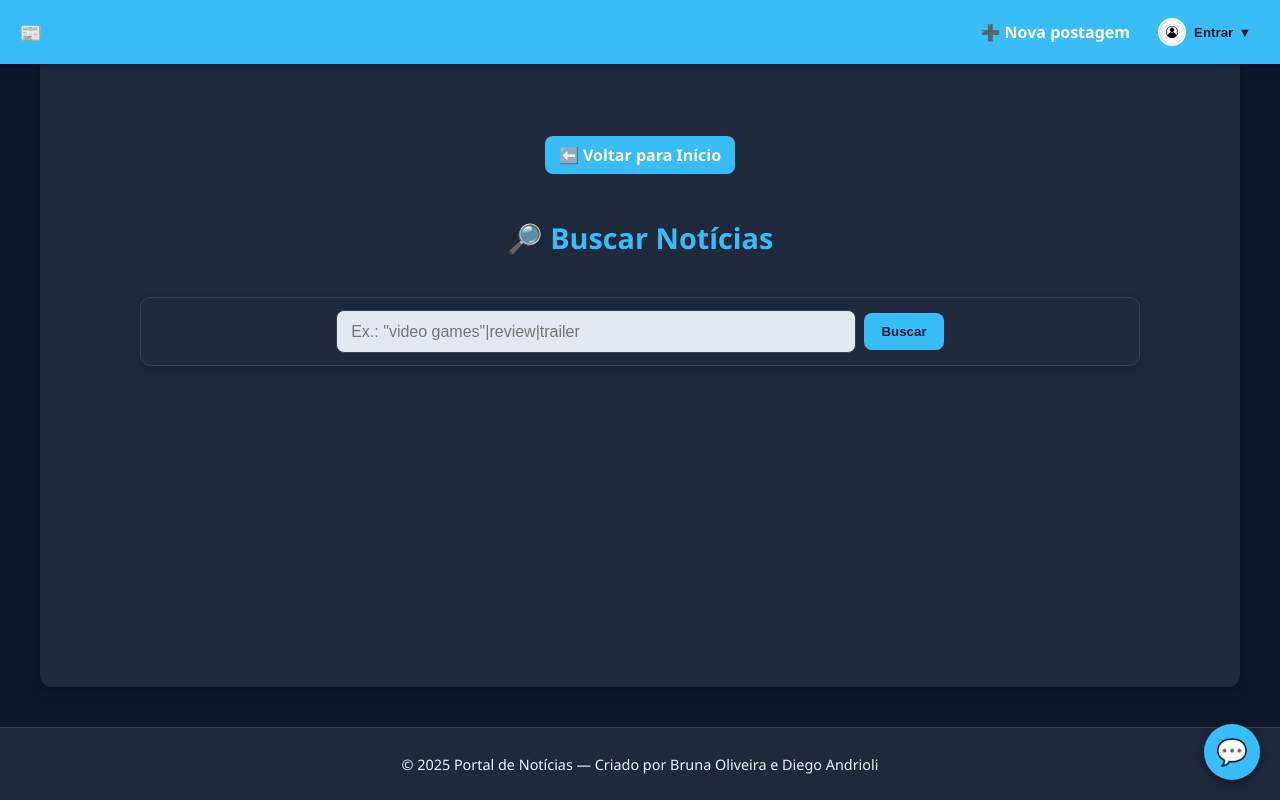
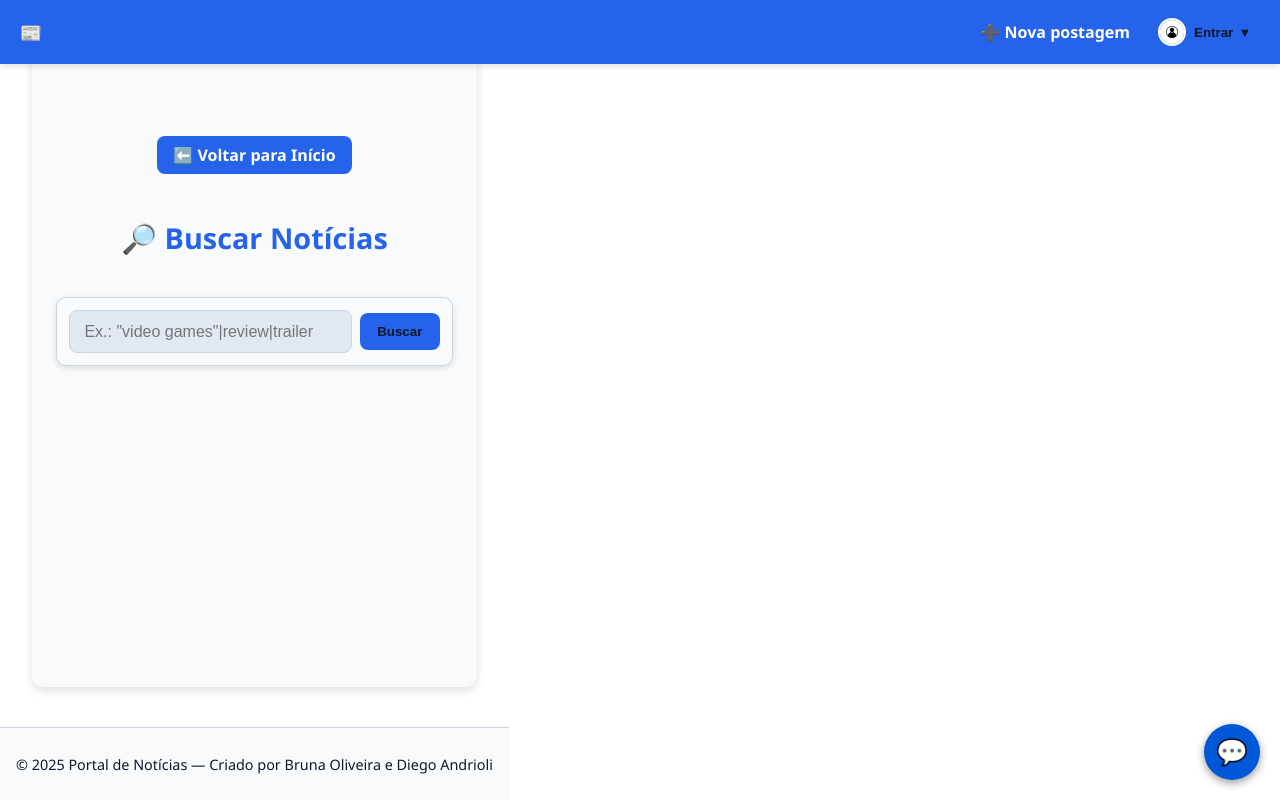
Before and after one commit to Diegames10/NewsTechApp, a Flask app: page /buscar-chat in a window 1280 px wide. Run offline with Flask 3, Linux system fonts and the light colour scheme; parts of the project's set-up code (start-up, migrations or seed data) failed here and were passed over; some libraries are stand-ins or nearby versions.

Commit message:
Update news.html

```diff
--- a/login_app/templates/news.html
+++ b/login_app/templates/news.html
@@ -5,12 +5,11 @@
   <meta name="viewport" content="width=device-width, initial-scale=1.0"/>
   <title>Busca | NewsTechApp</title>
 
-  <!-- CSS base do projeto (mantidos) -->
+  <!-- CSS base do projeto -->
   <link rel="stylesheet" href="{{ url_for('static', filename='css/style_assistente.css') }}">
   <link rel="stylesheet" href="{{ url_for('static', filename='css/Portal.noticias.css', v=version|default(0)) }}">
   <link rel="stylesheet" href="{{ url_for('static', filename='css/favicon.css', v=version|default(0)) }}">
 
-  <!-- Ícones -->
   <link rel="icon" type="image/png" sizes="512x512"
         href="{{ url_for('static', filename='imagens/newstech-app-icon-1024.png') }}">
   <link rel="apple-touch-icon" sizes="512x512"
@@ -18,79 +17,89 @@
   <meta name="theme-color" content="#ffffff">
 
   <style>
-    /* ==================== Variáveis e resets seguros ==================== */
-    :root{
+    /* =========================
+       VARIÁVEIS DE TEMA (isoladas)
+    ========================== */
+    #news-page {
+      /* claro (default) */
+      --bg: #ffffff;
+      --text: #0f172a;
+      --muted: #475569;
+      --primary: #2563eb;
+      --card: #f8fafc;
+      --border: #cbd5e1;
+      --shadow: rgba(0,0,0,.12);
       --header-h: 64px;
-
-      /* fallbacks no caso das variáveis do Portal.noticias.css não carregarem */
-      --bg: #0f172a;
+    }
+    /* escuro */
+    body.dark #news-page {
+      --bg: #0b1220;
       --text: #f1f5f9;
+      --muted: #94a3b8;
       --primary: #38bdf8;
-      --card: #1e293b;
+      --card: #111827;
       --border: #334155;
-      --muted: #cbd5e1;
-      --shadow: rgba(0,0,0,.25);
-    }
-    body.dark{
-      --bg: #0b0f1a;
-      --text: #e5e7eb;
-      --primary: #60a5fa;
-      --card: #111827;
-      --border: #374151;
-      --muted: #9ca3af;
       --shadow: rgba(255,255,255,.08);
     }
 
-    /* ==================== Layout base ==================== */
-    html, body { height: 100%; }
-    body{
-      margin:0;
-      min-height:100%;
-      display:flex;
-      flex-direction:column;
+    /* =========================
+       LAYOUT BASE (escopo news-page)
+    ========================== */
+    html, body { height: 100%; margin: 0; }
+    body {
+      font-family: "Segoe UI", system-ui, -apple-system, sans-serif;
       background: var(--bg);
       color: var(--text);
-      font-family: "Segoe UI", system-ui, -apple-system, sans-serif;
+      transition: background-color .2s ease, color .2s ease;
+    }
+    #news-page {
+      min-height: 100%;
+      display: flex;
+      flex-direction: column;
+      background: var(--bg);
+      color: var(--text);
     }
 
-    /* ==================== Header fixo ==================== */
-    header{
+    /* =========================
+       HEADER FIXO
+    ========================== */
+    #news-page header{
       position: fixed;
       inset: 0 0 auto 0;
       height: var(--header-h);
-      display:flex;
-      align-items:center;
-      justify-content:space-between;
+      display: flex;
+      align-items: center;
+      justify-content: space-between;
+      padding: 0 1.25rem;
       background: var(--primary);
-      color:#fff;
-      padding: 0 1.25rem;
+      color: #fff;
       box-shadow: 0 2px 8px var(--shadow);
-      z-index: 2000;
-      overflow: visible; /* permite o dropdown do perfil transbordar */
+      z-index: 1200;
     }
-    header h1{
-      margin:0;
-      display:flex;
-      align-items:center;
-      gap:.5rem;
+    #news-page header h1{
+      margin: 0;
       font-size: 1.1rem;
+      display: flex;
+      align-items: center;
+      gap: .5rem;
     }
-    header nav{
-      display:flex;
-      align-items:center;
-      gap:1rem;
-      overflow: visible;
+    #news-page header nav{
+      display: flex;
+      align-items: center;
+      gap: 1rem;
     }
-    .nav-link{
-      color:#fff;
-      text-decoration:none;
-      font-weight:600;
+    #news-page .nav-link{
+      color: #fff;
+      text-decoration: none;
+      font-weight: 600;
     }
-    .nav-link:hover{ opacity:.85; }
+    #news-page .nav-link:hover{ opacity: .85; }
 
-    /* ==================== Conteúdo principal ==================== */
-    main.content{
-      flex:1;
+    /* =========================
+       MAIN (centralizado e responsivo)
+    ========================== */
+    #news-page main.content{
+      flex: 1;
       width: min(1200px, 100% - clamp(24px, 6vw, 64px));
       margin-inline: auto;
       padding-top: calc(var(--header-h) + 16px);
@@ -100,111 +109,150 @@
     }
 
     /* Título e botão voltar */
-    h1.page-title{
-      text-align:center;
+    #news-page .page-title{
+      text-align: center;
+      margin: .25rem 0 1rem;
       color: var(--text);
-      margin: .25rem 0 1rem;
       font-size: clamp(1.1rem, 1.5vw + .8rem, 1.8rem);
     }
-    .btn{
-      display:inline-block;
-      text-decoration:none;
+    #news-page .btn{
+      display: inline-block;
+      text-decoration: none;
       background: var(--primary);
-      color:#fff !important;
-      font-weight:700;
-      padding:10px 16px;
-      border-radius:8px;
+      color: #fff !important;
+      font-weight: 700;
+      padding: 10px 16px;
+      border-radius: 8px;
       transition: opacity .15s ease, transform .02s ease;
       border: none;
       cursor: pointer;
     }
-    .btn:hover{ opacity:.92; }
-    .btn:active{ transform: translateY(1px); }
+    #news-page .btn:hover{ opacity: .92; }
+    #news-page .btn:active{ transform: translateY(1px); }
 
-    /* ==================== Busca ==================== */
-    .search{
-      display:flex;
-      gap:.5rem;
-      align-items:center;
-      justify-content:center;
+    /* =========================
+       BUSCA
+    ========================== */
+    #news-page .search{
+      display: flex;
+      gap: .5rem;
+      align-items: center;
+      justify-content: center;
       background: var(--card);
-      border-radius:10px;
-      padding:.75rem;
-      margin:0 auto 1rem;
-      width:min(1000px,100%);
+      border: 1px solid var(--border);
+      border-radius: 10px;
+      padding: .75rem;
+      margin: 0 auto 1rem;
+      width: min(1000px, 100%);
       box-shadow: 0 2px 6px var(--shadow);
+    }
+    #news-page .search input{
+      flex: 1;
+      min-width: 220px;
+      max-width: 520px;
+      padding: .7rem .9rem;
       border: 1px solid var(--border);
-    }
-    .search input{
-      flex:1;
-      min-width:220px;
-      max-width:520px;
-      padding:.7rem .9rem;
-      border:1px solid var(--border);
-      border-radius:8px;
+      border-radius: 8px;
       background: var(--bg);
       color: var(--text);
     }
-    .search button{
-      padding:.7rem 1.1rem;
-      border:none;
-      border-radius:8px;
+    #news-page .search button{
+      padding: .7rem 1.1rem;
+      border: none;
+      border-radius: 8px;
       background: var(--primary);
-      color:#fff;
-      font-weight:700;
-      cursor:pointer;
+      color: #fff;
+      font-weight: 700;
+      cursor: pointer;
       transition: transform .1s ease, opacity .2s;
       flex-shrink: 0;
     }
-    .search button:hover{ transform:scale(1.03); opacity:.92; }
+    #news-page .search button:hover{ transform: scale(1.03); opacity: .92; }
 
-    /* ==================== Grid de cards ==================== */
-    .grid{
-      width:100%;
-      display:grid;
-      gap:clamp(12px, 2vw, 18px);
+    /* =========================
+       GRID DE CARDS
+    ========================== */
+    #news-page .grid{
+      width: 100%;
+      display: grid;
+      gap: clamp(12px, 2vw, 18px);
       grid-template-columns: repeat(auto-fit, minmax(280px, 1fr));
-      align-items:start;
-      margin-inline:auto;
+      align-items: start;
+      margin-inline: auto;
     }
-    .card{
+    #news-page .card{
       background: var(--card);
-      border:1px solid var(--border);
-      border-radius:12px;
-      padding:1rem;
-      box-shadow:0 2px 6px var(--shadow);
-      display:flex;
-      flex-direction:column;
-      gap:.5rem;
+      border: 1px solid var(--border);
+      border-radius: 12px;
+      padding: 1rem;
+      box-shadow: 0 2px 6px var(--shadow);
+      display: flex;
+      flex-direction: column;
+      gap: .5rem;
     }
-    .card .thumb{
-      width:100%;
-      height:180px;
-      object-fit:cover;
-      border-radius:10px;
+    #news-page .card .thumb{
+      width: 100%;
+      height: 180px;
+      object-fit: cover;
+      border-radius: 10px;
       background: var(--bg);
     }
-    .card h3{
-      margin:.25rem 0;
-      font-size:1.02rem;
+    #news-page .card h3{
+      margin: .25rem 0;
+      font-size: 1.02rem;
       color: var(--text);
     }
-    .card p{
-      margin:0;
+    #news-page .card p{
+      margin: 0;
       color: var(--muted);
-      font-size:.94rem;
-      min-height:3.6em;
+      font-size: .94rem;
+      min-height: 3.6em;
     }
-    .card a{
-      margin-top:auto;
-      color: #93c5fd; /* link com leve contraste no dark */
-      text-decoration:none;
-      font-weight:600;
+    #news-page .card a{
+      margin-top: auto;
+      color: var(--primary);
+      text-decoration: none;
+      font-weight: 600;
     }
-    .card a:hover{ text-decoration: underline; }
 
-    /* ==================== Footer fixo ao fim e com tema ==================== */
-    footer{
+    /* =========================
+       PERFIL (menu do usuário)
+    ========================== */
+    #news-page .perfil-container{ position: relative; }
+    #news-page #perfil-btn{
+      display: flex;
+      align-items: center;
+      gap: 8px;
+      background: #fff;
+      color: var(--primary);
+      border: none;
+      border-radius: 8px;
+      padding: 8px 12px;
+      cursor: pointer;
+      font-weight: 600;
+    }
+    body.dark #news-page #perfil-btn{ background: var(--card); color: var(--text); }
+
+    #news-page .perfil-menu{
+      position: absolute;
+      right: 0;
+      top: calc(100% + 8px);
+      background: var(--card);
+      color: var(--text);
+      border: 1px solid var(--border);
+      border-radius: 10px;
+      box-shadow: 0 8px 18px var(--shadow);
+      padding: 12px;
+      width: 240px;
+      z-index: 1300;
+      display: none;          /* fechado por padrão */
+    }
+    #news-page .perfil-menu.open{ display: block; }
+
+    /* =========================
+       FOOTER (sempre no fim)
+    ========================== */
+    #news-page footer{
       background: var(--card);
       color: var(--text);
       border-top: 1px solid var(--border);
@@ -215,63 +263,34 @@
       width: 100%;
     }
 
-    /* ==================== Perfil (menu) ==================== */
-    .perfil-container{ position: relative; }
-    #perfil-btn{
-      display:flex;
-      align-items:center;
-      gap:8px;
-      background:#fff;
-      color:var(--primary);
-      border:none;
-      border-radius:8px;
-      padding:8px 12px;
-      cursor:pointer;
-      font-weight:600;
-    }
-    body.dark #perfil-btn{ background:var(--card); color:var(--text); }
-
-    .perfil-menu{
-      position:absolute;
-      right:0;
-      top: calc(100% + 8px);
-      display:none;                 /* fechado por padrão */
-      background: var(--card);
-      color: var(--text);
-      border: 1px solid var(--border);
-      border-radius:10px;
-      box-shadow:0 8px 18px var(--shadow);
-      padding:12px;
-      width: 240px;
-      z-index: 2100;                /* acima do header */
-    }
-    .perfil-menu.open{ display:block; }
-
-    /* ==================== Responsividade ==================== */
+    /* =========================
+       RESPONSIVIDADE
+    ========================== */
     @media (max-width:1200px){
-      .grid{ grid-template-columns: repeat(auto-fit, minmax(260px, 1fr)); }
+      #news-page .grid{ grid-template-columns: repeat(auto-fit, minmax(260px, 1fr)); }
     }
     @media (max-width:900px){
-      .search{ flex-direction:column; align-items:stretch; }
-      .search button{ width:100%; }
-      .grid{ grid-template-columns: repeat(auto-fit, minmax(240px, 1fr)); }
+      #news-page .search{ flex-direction: column; align-items: stretch; }
+      #news-page .search button{ width: 100%; }
+      #news-page .grid{ grid-template-columns: repeat(auto-fit, minmax(240px, 1fr)); }
     }
     @media (max-width:560px){
-      .grid{ grid-template-columns: 1fr; }
-      .search input{ min-width:0; max-width:none; }
+      #news-page .grid{ grid-template-columns: 1fr; }
+      #news-page .search input{ min-width: 0; max-width: none; }
     }
   </style>
 </head>
 
 <body>
-  <!-- ==================== Header ==================== -->
+<div id="news-page">
+  <!-- HEADER -->
   <header>
     <h1>📰 NewsTech</h1>
     <nav>
       <a href="{{ url_for('auth.publicar') }}" class="nav-link">➕ Nova postagem</a>
 
       <div class="perfil-container">
-        <button id="perfil-btn" type="button" aria-expanded="false" aria-controls="perfil-menu">
+        <button id="perfil-btn" type="button" aria-haspopup="menu" aria-expanded="false">
           <img id="avatar"
                src="{{ url_for('static', filename='imagens/avatar-default.jpg') }}"
                alt="Perfil"
@@ -279,7 +298,7 @@
           <span id="perfil-nome">Entrar</span> ▾
         </button>
 
-        <div class="perfil-menu" id="perfil-menu">
+        <div class="perfil-menu" id="perfil-menu" role="menu" aria-hidden="true">
           <div class="perfil-info" style="display:flex;align-items:center;gap:10px;margin-bottom:8px;">
             <img id="menu-avatar"
                  src="{{ url_for('static', filename='imagens/avatar-default.jpg') }}"
@@ -295,7 +314,7 @@
     </nav>
   </header>
 
-  <!-- ==================== Conteúdo ==================== -->
+  <!-- MAIN -->
   <main class="content" role="main">
     <div style="text-align:center; margin: 1rem 0;">
       <a href="{{ url_for('auth.home') }}" class="btn">⬅️ Voltar para Início</a>
@@ -304,7 +323,8 @@
     <h1 class="page-title">🔎 Buscar Notícias</h1>
 
     <form class="search" action="/buscar-chat" method="get" autocomplete="off" novalidate>
-      <input type="text" name="q" placeholder='Ex.: "video games"|review|trailer' value="{{ (q or '')|e }}" maxlength="200"/>
+      <input type="text" name="q" placeholder='Ex.: "video games"|review|trailer'
+             value="{{ (q or '')|e }}" maxlength="200"/>
       <button type="submit">Buscar</button>
     </form>
 
@@ -323,12 +343,13 @@
     </div>
   </main>
 
-  <!-- ==================== Footer ==================== -->
+  <!-- FOOTER -->
   <footer>
     <p>© 2025 Portal de Notícias — Criado por Bruna Oliveira e Diego Andrioli</p>
   </footer>
+</div>
 
-  <!-- ==================== Chat flutuante (mantido) ==================== -->
+<!-- Chat flutuante (inalterado) -->
 <button id="chat-toggle" aria-label="Abrir chat" type="button">💬</button>
 <div id="chat-float" role="dialog" aria-label="Assistente NewsTech" aria-modal="false">
   <div id="chat-float-header">🤖 Assistente NewsTech</div>
@@ -339,35 +360,13 @@
   </form>
 </div>
 
-  <!-- ==================== JS mínimo para menu e tema ==================== -->
+<!-- JS: menu do perfil + tema (robusto) -->
 <script>
-    // Menu do perfil: abrir/fechar por classe .open
+  // ————— Tema (persistente) —————
   (function () {
-      const btn  = document.getElementById('perfil-btn');
-      const menu = document.getElementById('perfil-menu');
-      if (!btn || !menu) return;
-
-      const toggle = (open) => {
-        if (typeof open !== 'boolean') open = !menu.classList.contains('open');
-        menu.classList.toggle('open', open);
-        btn.setAttribute('aria-expanded', String(open));
-      };
-
-      btn.addEventListener('click', (e) => {
-        e.stopPropagation();
-        toggle();
-      });
-      // Clicar fora fecha
-      document.addEventListener('click', () => toggle(false));
-      // Cliques dentro do menu não propagam
-      menu.addEventListener('click', (e) => e.stopPropagation());
-    })();
-
-    // Tema claro/escuro: aplica/remove .dark no <body> e persiste em localStorage
-    (function () {
-      const key  = 'tema';
-      const btn  = document.getElementById('toggle-tema');
+    const key = 'tema';
     const body = document.body;
+    const btn = document.getElementById('toggle-tema');
 
     function aplicarInicial() {
       const salvo = localStorage.getItem(key); // 'escuro' | 'claro' | null
@@ -378,18 +377,45 @@
     }
     aplicarInicial();
 
-      if (btn) {
-        btn.addEventListener('click', () => {
+    btn?.addEventListener('click', () => {
       const usarEscuro = !body.classList.contains('dark');
       body.classList.toggle('dark', usarEscuro);
       localStorage.setItem(key, usarEscuro ? 'escuro' : 'claro');
       btn.textContent = usarEscuro ? '☀️ Modo Claro' : '🌙 Modo Escuro';
     });
+  })();
+
+  // ————— Menu do perfil (abre/fecha, clique fora, ESC) —————
+  (function () {
+    const btn = document.getElementById('perfil-btn');
+    const menu = document.getElementById('perfil-menu');
+    if (!btn || !menu) return;
+
+    function abrir() {
+      menu.classList.add('open');
+      menu.setAttribute('aria-hidden', 'false');
+      btn.setAttribute('aria-expanded', 'true');
     }
+    function fechar() {
+      menu.classList.remove('open');
+      menu.setAttribute('aria-hidden', 'true');
+      btn.setAttribute('aria-expanded', 'false');
+    }
+
+    btn.addEventListener('click', (e) => {
+      e.stopPropagation();
+      const aberto = menu.classList.contains('open');
+      aberto ? fechar() : abrir();
+    });
+
+    document.addEventListener('click', () => fechar());
+    menu.addEventListener('click', (e) => e.stopPropagation());
+    document.addEventListener('keydown', (e) => {
+      if (e.key === 'Escape') fechar();
+    });
   })();
 </script>
 
-  <!-- Seus scripts (mantidos) -->
 <script src="{{ url_for('static', filename='js/script.js', v=version|default(0)) }}" defer></script>
 <script src="{{ url_for('static', filename='js/chat.js') }}" defer></script>
 </body>
```
Lines whose indentation alone changed are shown as unchanged.
